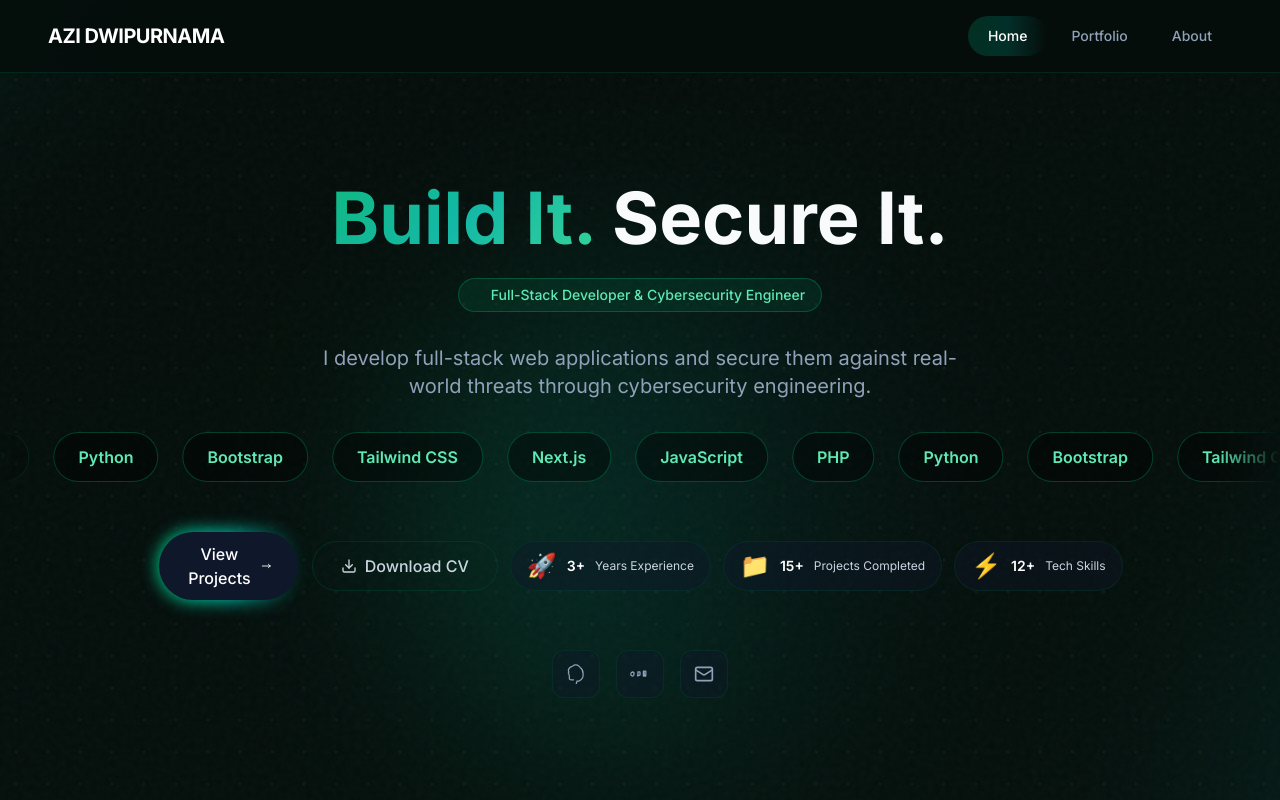
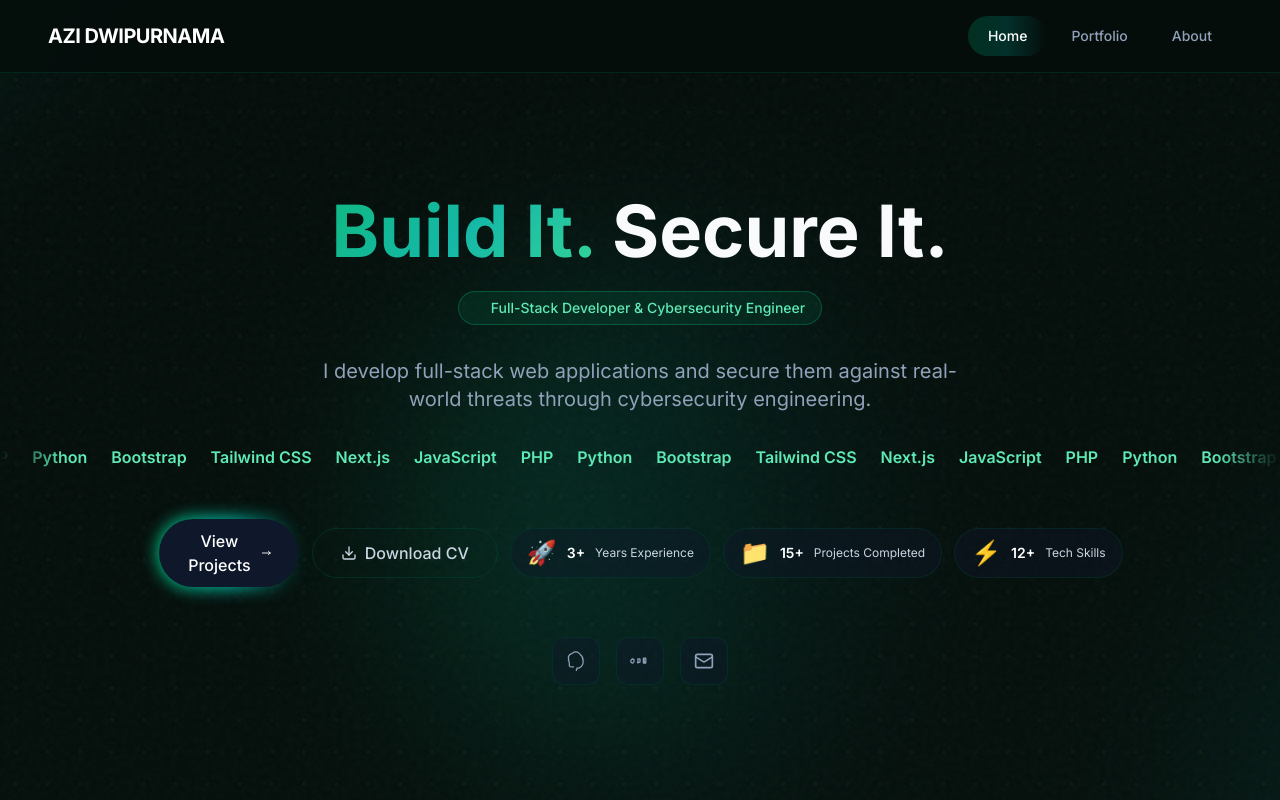
Before and after one commit to azidwipurnama/portfolio-v5, a Next.js app: page / in a window 1280 px wide. Shown: the top 800 px of the page. Built offline with nearby package versions, Linux system fonts and the light colour scheme.

Commit message:
menghilangkan border tech tag

```diff
--- a/components/TechMarquee.tsx
+++ b/components/TechMarquee.tsx
@@ -3,7 +3,7 @@
 /**
  * TechMarquee.tsx
  *
- * Full-width infinite scrolling marquee of tech tags.
+ * Full-width infinite scrolling marquee of tech tags (plain text).
  * Uses CSS keyframes with 4x duplicated content for seamless linear scroll.
  * Includes edge fade masks and hover pause.
  */
@@ -17,11 +17,11 @@ const TechMarquee = () => {
   return (
     <div className="relative w-screen overflow-hidden left-1/2 right-1/2 -mx-[50vw] marquee-container mb-12">
       {/* Animated track — 4x duplicated list for seamless loop */}
-      <div className="flex w-max animate-marquee">
+      <div className="flex items-center w-max animate-marquee">
         {duplicated.map((tech, i) => (
           <span
             key={i}
-            className="mx-3 px-6 py-3 rounded-full border border-emerald-500/30 bg-black/40 text-emerald-300 text-base font-semibold whitespace-nowrap hover:text-mint-300 hover:border-emerald-400/50 transition-colors"
+            className="mx-3 text-emerald-300 text-base font-semibold whitespace-nowrap"
           >
             {tech}
           </span>
```
